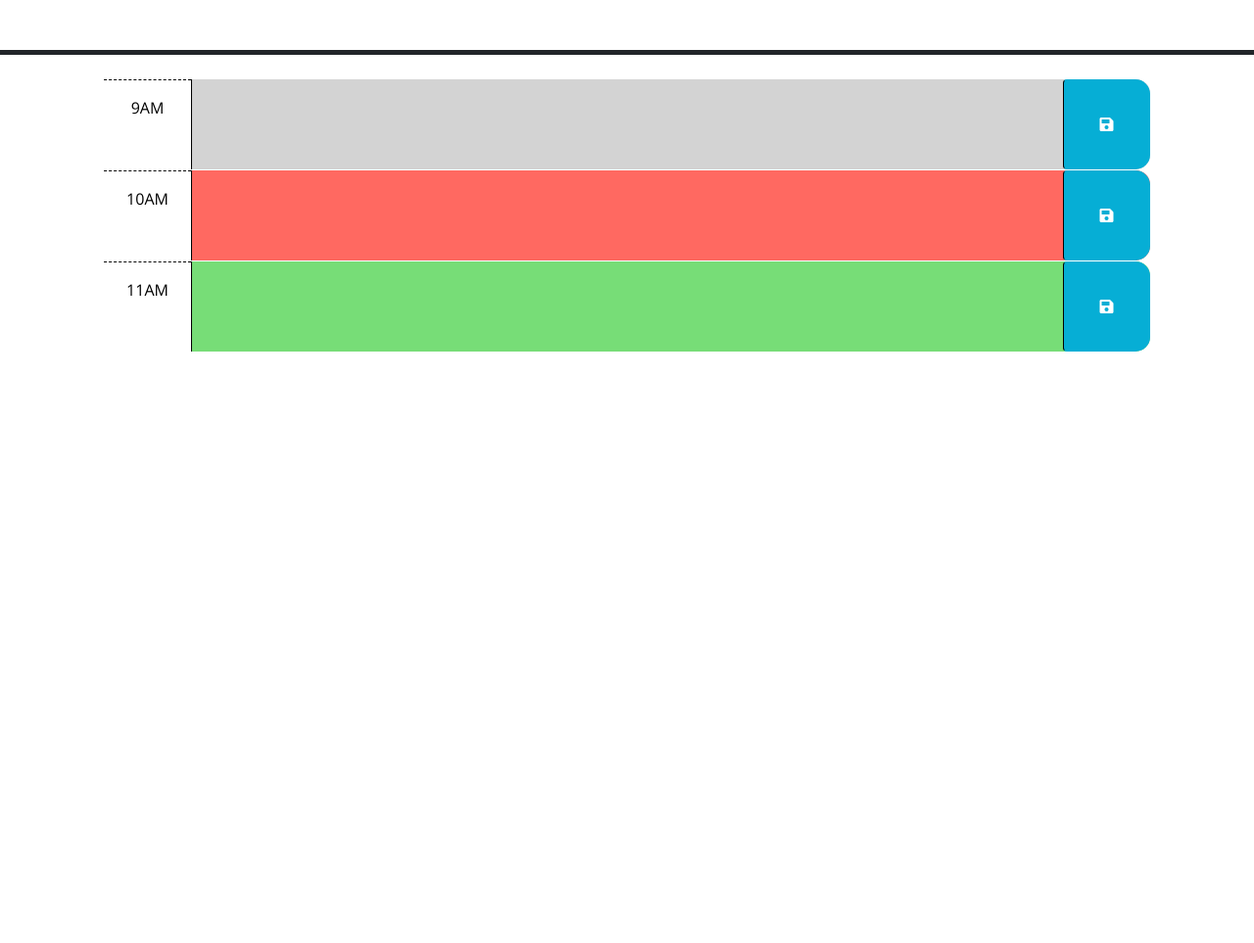
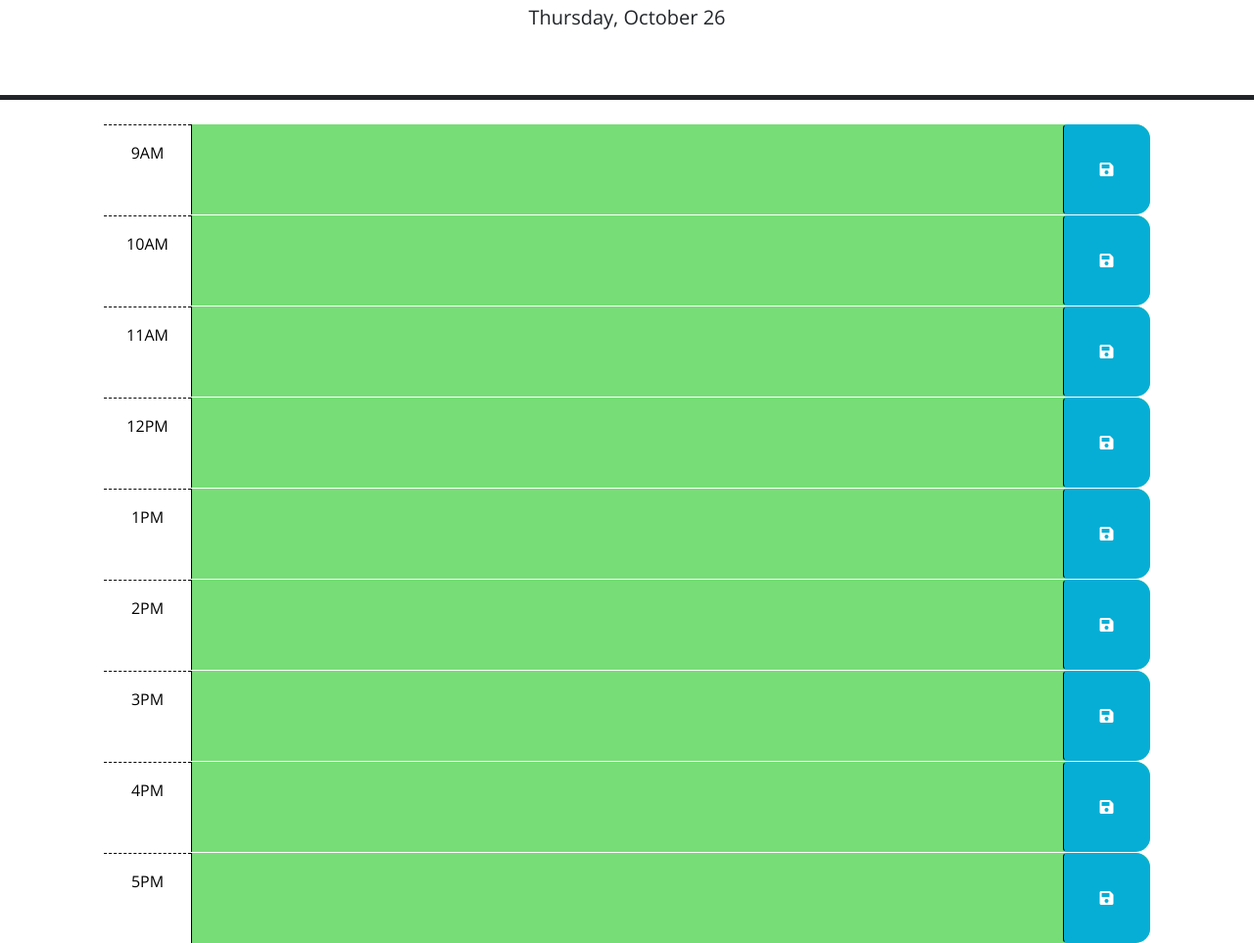
Before and after one commit to gyerkes/Mod-05-Challenge, a plain HTML site: page index.html in a window 1280 px wide. Shown: the part 176-1139 px from the top of the page at 98% size. Before the commit the page ends 800 px from the top, so only its background shows below. Drawn offline with nearby package versions, Linux system fonts and the light colour scheme.

Commit message:
finished project with javascript and html updates

```diff
--- a/assets/js/script.js
+++ b/assets/js/script.js
@@ -8,11 +8,16 @@ $(document).ready(function () {
   // function? How can DOM traversal be used to get the "hour-x" id of the
   // time-block containing the button that was clicked? How might the id be
   // useful when saving the description in local storage?
+  let today = dayjs();
 
-  const saveButton = document.querySelector('.saveBtn');
+  $('#currentDay').text(today.format('dddd, MMMM DD'));
 
-  saveButton = addEventListener('click', function() {
 
+  $(".saveBtn").on('click', function () {
+    // event.preventDefault();
+    let description = $(this).siblings(".description").val();
+    let time = $(this).parent().attr("id").split("-")[1];
+    localStorage.setItem(time, description);
   })
 
 
@@ -22,14 +27,45 @@ $(document).ready(function () {
   // attribute of each time-block be used to conditionally add or remove the
   // past, present, and future classes? How can Day.js be used to get the
   // current hour in 24-hour time?
+
+  let currentHour = dayjs().format('HH');
+  console.log(currentHour);
+
+  $(".time-block").each(function () {
+    let hourDiv = $(this).attr('id').split('-')[1];
+
+    if (currentHour == hourDiv) {
+      $(this).addClass("present");
+      $(this).children(".description").addClass("white-text");
+    }
+    else if (currentHour < hourDiv) {
+      $(this).removeClass("present");
+      $(this).addClass("future");
+    }
+    else if (currentHour > hourDiv) {
+      $(this).removeClass("future");
+      $(this).addClass("past");
+
+    }
+  })
   //
   // TODO: Add code to get any user input that was saved in localStorage and set
   // the values of the corresponding textarea elements. HINT: How can the id
   // attribute of each time-block be used to do this?
   //
+  $("#hour-9 .time-block").val(localStorage.getItem("9"));
+  $("#hour-10 .time-block").val(localStorage.getItem("10"));
+  $("#hour-11 .time-block").val(localStorage.getItem("11"));
+  $("#hour-12 .time-block").val(localStorage.getItem("12"));
+  $("#hour-13 .time-block").val(localStorage.getItem("13"));
+  $("#hour-14 .time-block").val(localStorage.getItem("14"));
+  $("#hour-15 .time-block").val(localStorage.getItem("15"));
+  $("#hour-16 .time-block").val(localStorage.getItem("16"));
+  $("#hour-17 .time-block").val(localStorage.getItem("17"));
+
   // TODO: Add code to display the current date in the header of the page.
 
 
-  $('#currentDay').text(dayjs().format('dddd, MMMM Do'));
+
 
 });
--- a/index.html
+++ b/index.html
@@ -1,23 +1,14 @@
 <!DOCTYPE html>
 <html lang="en">
+
 <head>
   <meta charset="UTF-8" />
   <meta name="viewport" content="width=device-width, initial-scale=1.0" />
   <meta http-equiv="X-UA-Compatible" content="ie=edge" />
-    <link
-      rel="stylesheet"
-      href="https://cdn.jsdelivr.net/npm/bootstrap@5.1.3/dist/css/bootstrap.min.css"
-    />
-    <link
-      rel="stylesheet"
-      href="https://use.fontawesome.com/releases/v5.8.1/css/all.css"
-      integrity="sha384-50oBUHEmvpQ+1lW4y57PTFmhCaXp0ML5d60M1M7uH2+nqUivzIebhndOJK28anvf"
-      crossorigin="anonymous"
-    />
-    <link
-      href="https://fonts.googleapis.com/css?family=Open+Sans&display=swap"
-      rel="stylesheet"
-    />
+  <link rel="stylesheet" href="https://cdn.jsdelivr.net/npm/bootstrap@5.1.3/dist/css/bootstrap.min.css" />
+  <link rel="stylesheet" href="https://use.fontawesome.com/releases/v5.8.1/css/all.css"
+    integrity="sha384-50oBUHEmvpQ+1lW4y57PTFmhCaXp0ML5d60M1M7uH2+nqUivzIebhndOJK28anvf" crossorigin="anonymous" />
+  <link href="https://fonts.googleapis.com/css?family=Open+Sans&display=swap" rel="stylesheet" />
   <link rel="stylesheet" href="./assets/css/style.css" />
   <title>Work Day Scheduler</title>
 
@@ -41,7 +32,7 @@
         -->
 
     <!-- Example of a past time block. The "past" class adds a gray background color. -->
-      <div id="hour-9" class="row time-block past">
+    <div id="hour-09" class="row time-block">
       <div class="col-2 col-md-1 hour text-center py-3">9AM</div>
       <textarea class="col-8 col-md-10 description" rows="3"> </textarea>
       <button class="btn saveBtn col-2 col-md-1" aria-label="save">
@@ -50,7 +41,7 @@
     </div>
 
     <!-- Example of a a present time block. The "present" class adds a red background color. -->
-      <div id="hour-10" class="row time-block present">
+    <div id="hour-10" class="row time-block">
       <div class="col-2 col-md-1 hour text-center py-3">10AM</div>
       <textarea class="col-8 col-md-10 description" rows="3"> </textarea>
       <button class="btn saveBtn col-2 col-md-1" aria-label="save">
@@ -59,7 +50,7 @@
     </div>
 
     <!-- Example of a future time block. The "future" class adds a green background color. -->
-      <div id="hour-11" class="row time-block future">
+    <div id="hour-11" class="row time-block">
       <div class="col-2 col-md-1 hour text-center py-3">11AM</div>
       <textarea class="col-8 col-md-10 description" rows="3"> </textarea>
       <button class="btn saveBtn col-2 col-md-1" aria-label="save">
@@ -67,12 +58,59 @@
       </button>
     </div>
 
+    <div id="hour-12" class="row time-block">
+      <div class="col-2 col-md-1 hour text-center py-3">12PM</div>
+      <textarea class="col-8 col-md-10 description" rows="3"> </textarea>
+      <button class="btn saveBtn col-2 col-md-1" aria-label="save">
+        <i class="fas fa-save" aria-hidden="true"></i>
+      </button>
+    </div>
+
+    <div id="hour-13" class="row time-block">
+      <div class="col-2 col-md-1 hour text-center py-3">1PM</div>
+      <textarea class="col-8 col-md-10 description" rows="3"> </textarea>
+      <button class="btn saveBtn col-2 col-md-1" aria-label="save">
+        <i class="fas fa-save" aria-hidden="true"></i>
+      </button>
+    </div>
+
+    <div id="hour-14" class="row time-block">
+      <div class="col-2 col-md-1 hour text-center py-3">2PM</div>
+      <textarea class="col-8 col-md-10 description" rows="3"> </textarea>
+      <button class="btn saveBtn col-2 col-md-1" aria-label="save">
+        <i class="fas fa-save" aria-hidden="true"></i>
+      </button>
+    </div>
+
+    <div id="hour-15" class="row time-block">
+      <div class="col-2 col-md-1 hour text-center py-3">3PM</div>
+      <textarea class="col-8 col-md-10 description" rows="3"> </textarea>
+      <button class="btn saveBtn col-2 col-md-1" aria-label="save">
+        <i class="fas fa-save" aria-hidden="true"></i>
+      </button>
+    </div>
+
+    <div id="hour-16" class="row time-block">
+      <div class="col-2 col-md-1 hour text-center py-3">4PM</div>
+      <textarea class="col-8 col-md-10 description" rows="3"> </textarea>
+      <button class="btn saveBtn col-2 col-md-1" aria-label="save">
+        <i class="fas fa-save" aria-hidden="true"></i>
+      </button>
+    </div>
+
+    <div id="hour-17" class="row time-block">
+      <div class="col-2 col-md-1 hour text-center py-3">5PM</div>
+      <textarea class="col-8 col-md-10 description" rows="3"> </textarea>
+      <button class="btn saveBtn col-2 col-md-1" aria-label="save">
+        <i class="fas fa-save" aria-hidden="true"></i>
+      </button>
+    </div>
+
+
     <script src="https://code.jquery.com/jquery-3.4.1.min.js"></script>
-    <script
-      src="https://cdn.jsdelivr.net/npm/dayjs@1.11.3/dayjs.min.js"
-      integrity="sha256-iu/zLUB+QgISXBLCW/mcDi/rnf4m4uEDO0wauy76x7U="
-      crossorigin="anonymous"
-    ></script>
+    <script src="https://cdn.jsdelivr.net/npm/dayjs@1.11.3/dayjs.min.js"
+      integrity="sha256-iu/zLUB+QgISXBLCW/mcDi/rnf4m4uEDO0wauy76x7U=" crossorigin="anonymous"></script>
     <script src="./assets/js/script.js"></script>
 </body>
+
 </html>
```
Also changed, not shown: assets/images/solution.jpg (added), 1 other file. Lines whose indentation alone changed are shown as unchanged.
